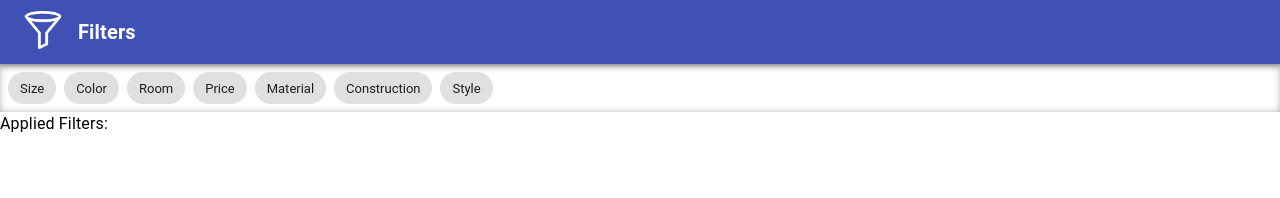
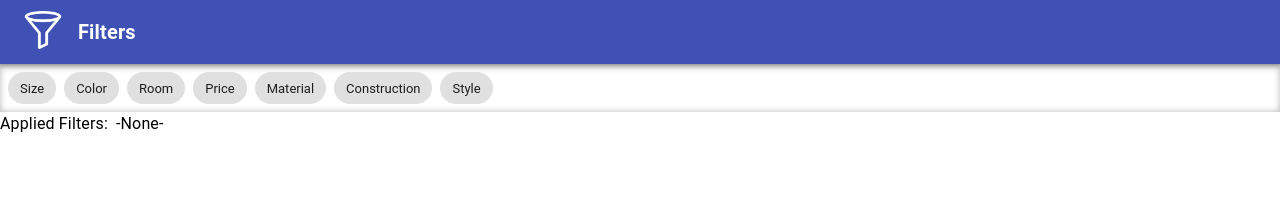
Before and after one commit to AhmadHddad/filters, a React (Create React App) app: page / in a window 1280 px wide. Shown: the top 198 px of the page. Built offline with nearby package versions, Linux system fonts and the light colour scheme.

Commit message:
adding none if list is empty

```diff
--- a/src/components/AppliedFilters/AppliedFilters.tsx
+++ b/src/components/AppliedFilters/AppliedFilters.tsx
@@ -4,6 +4,7 @@ import AppliedFiltersList, {
 } from './../AppliedFiltersList/AppliedFiltersList';
 import Grid from '@material-ui/core/Grid';
 import { Typography } from '@material-ui/core';
+import { isNullOrEmpty } from '../../utils/utils';
 
 export interface IAppliedFiltersProps extends IAppliedFiltersListProps {}
 
@@ -15,7 +16,11 @@ export default function AppliedFilters(props: IAppliedFiltersProps) {
             <Typography display="inline">Applied Filters:</Typography>
          </Grid>
          <Grid item>
-            <AppliedFiltersList {...rest} />
+            {isNullOrEmpty(props.list) ? (
+               <Typography display="inline">-None-</Typography>
+            ) : (
+               <AppliedFiltersList {...rest} />
+            )}
          </Grid>
       </Grid>
    );
```
